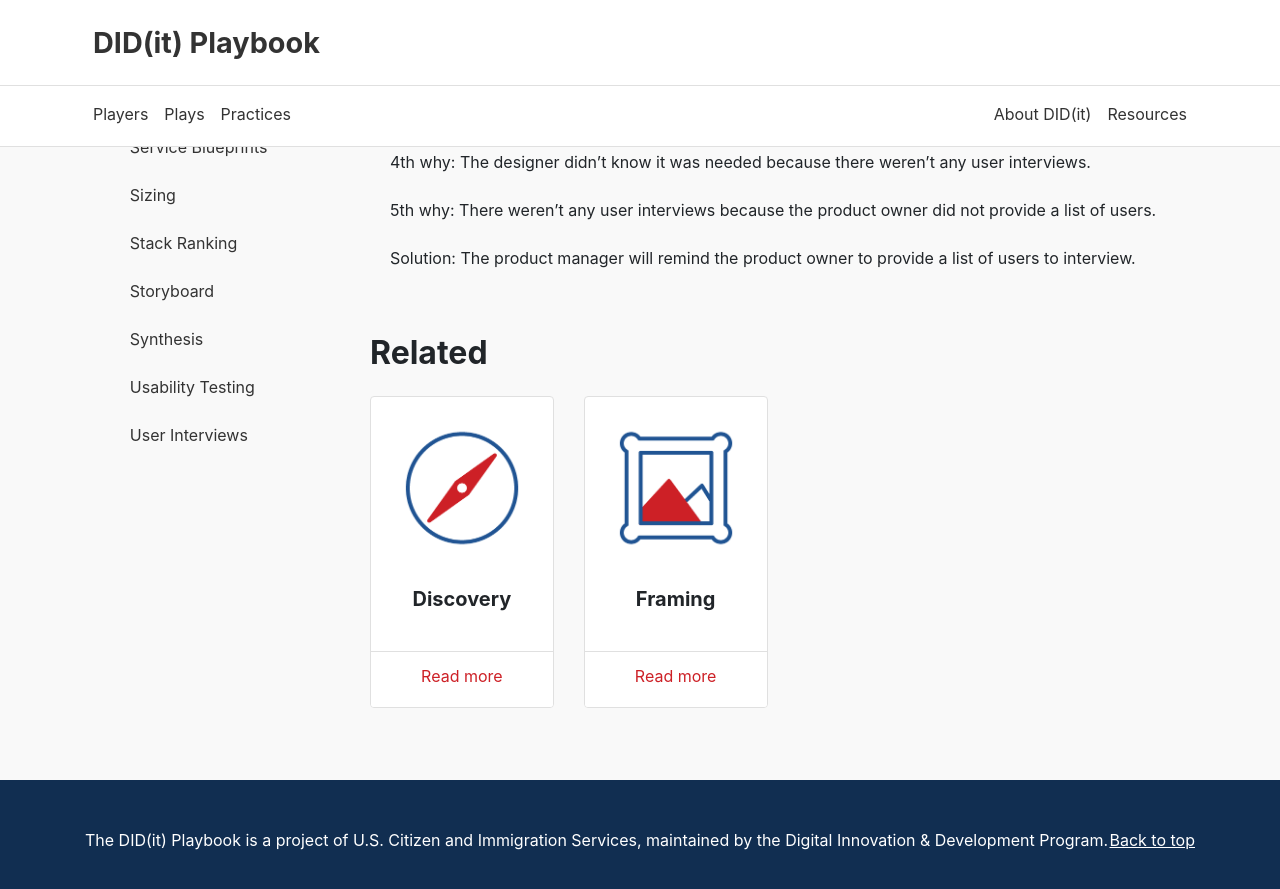
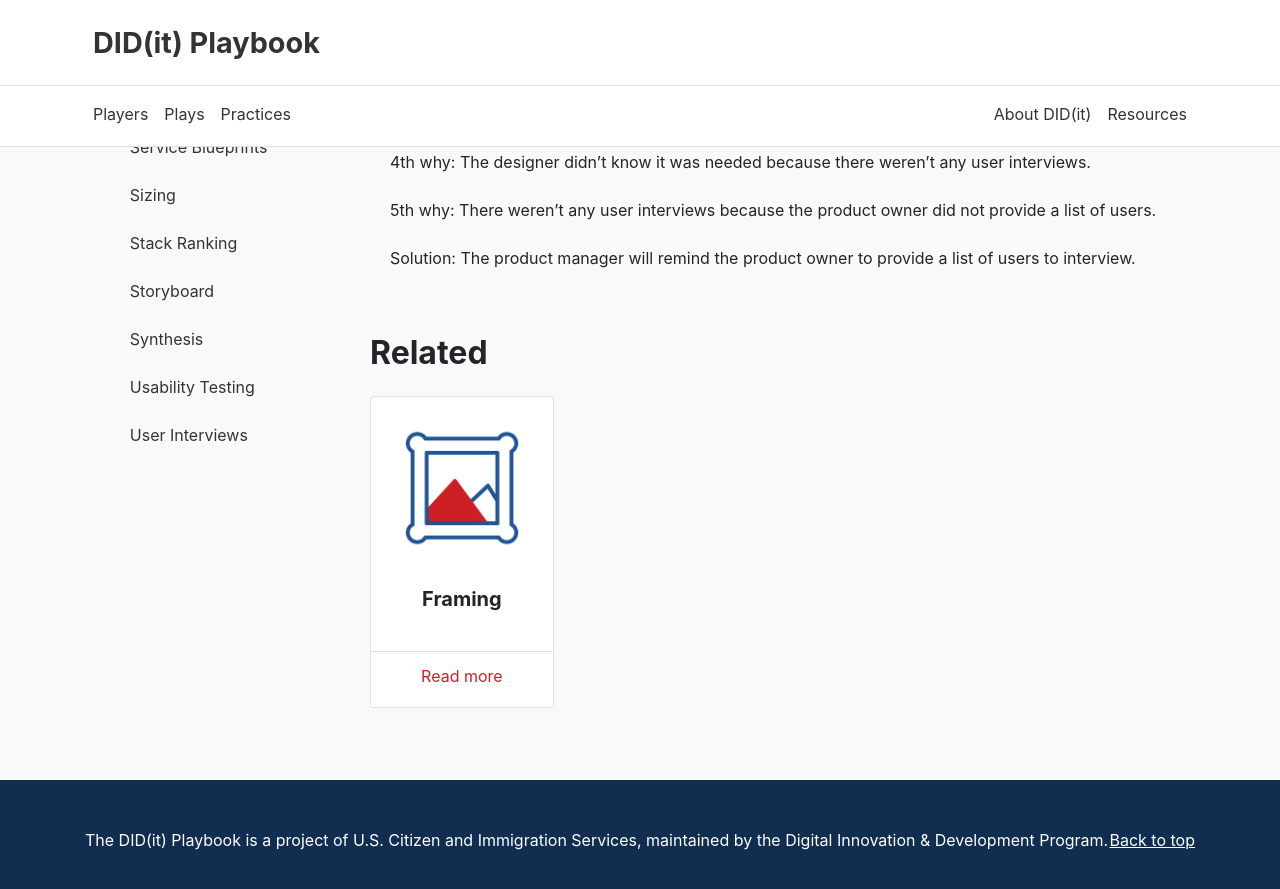
Before and after one commit to KnightPointSystems/kps_playbook, a Jekyll site: the page built from v2/practices/5_whys.md, in a window 1280 px wide and 900 px high, scrolled down 1084 px. Shown: the top 889 px of the window. Built offline with Jekyll 4.4.1, drawn with Linux system fonts in a browser that asks for light colours; nearby versions of some CDN libraries.

Commit message:
Update 5_whys.yml

```diff
--- a/_data/practices/5_whys.yml
+++ b/_data/practices/5_whys.yml
@@ -27,5 +27,4 @@ steps:
       filename: pb-5why-example.jpg
       alt: 5 Whys Example
 related:
-  - Discovery
   - Framing
```
